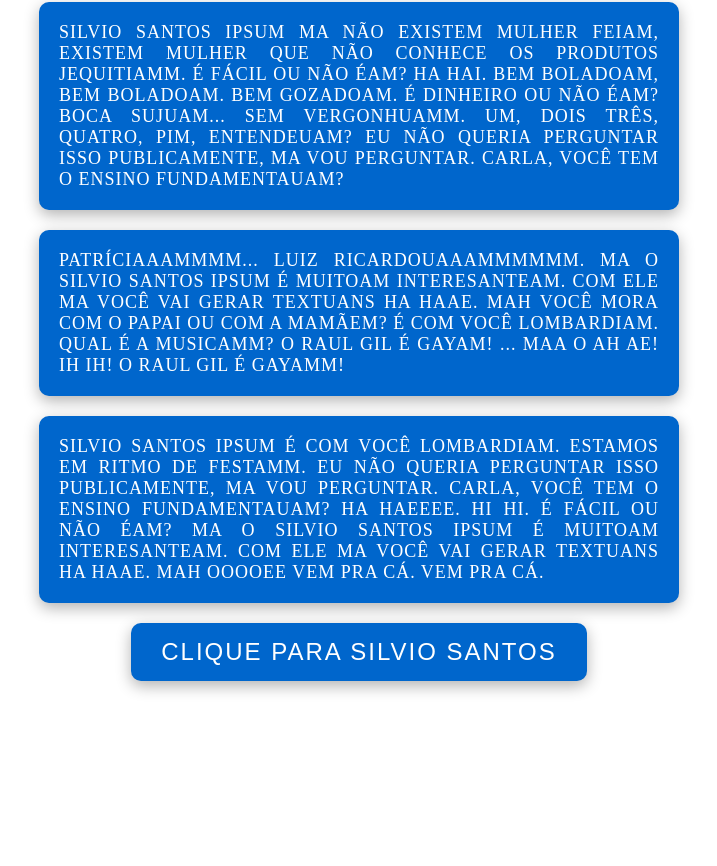
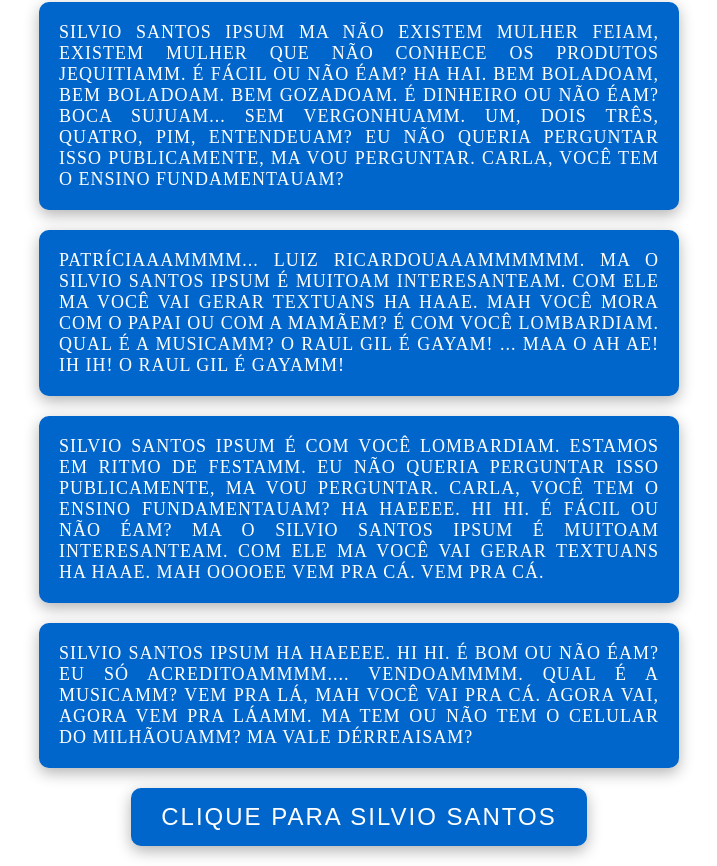
Before and after one commit to marcoslink/marcosvinicius, a plain HTML site: page index.html in a window 1280 px wide. Shown: the part 84-950 px from the top of the page, without its empty margins (281-998 px from the left). Before the commit the page ends 800 px from the top, so only its background shows below. Drawn offline with Linux system fonts and the light colour scheme.

Commit message:
quarto Commit

```diff
--- a/index.html
+++ b/index.html
@@ -86,6 +86,9 @@
         publicamente, ma vou perguntar. Carla, você tem o ensino fundamentauam? Ha haeeee. Hi hi. É fácil ou não éam? Ma
         o Silvio Santos Ipsum é muitoam interesanteam. Com ele ma você vai gerar textuans ha haae. Mah ooooee vem pra
         cá. Vem pra cá.</p>
+    <p>Silvio Santos Ipsum Ha haeeee. Hi hi. É bom ou não éam? Eu só acreditoammmm.... Vendoammmm. Qual é a musicamm?
+        Vem pra lá, mah você vai pra cá. Agora vai, agora vem pra láamm. Ma tem ou não tem o celular do milhãouamm? Ma
+        vale dérreaisam?</p>
     <div>
         <div id="image-container"></div>
         <button onclick="silvioSantos()">Clique para Silvio Santos</button>
```
